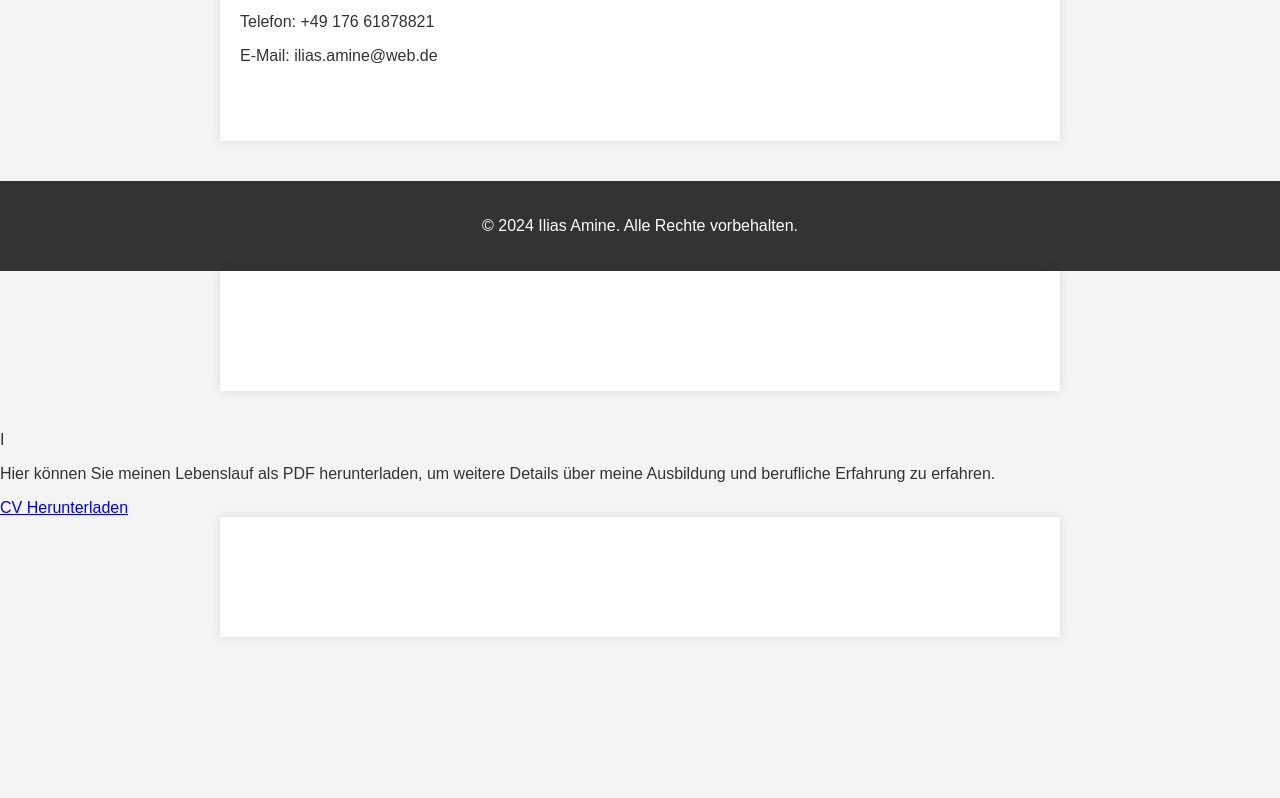
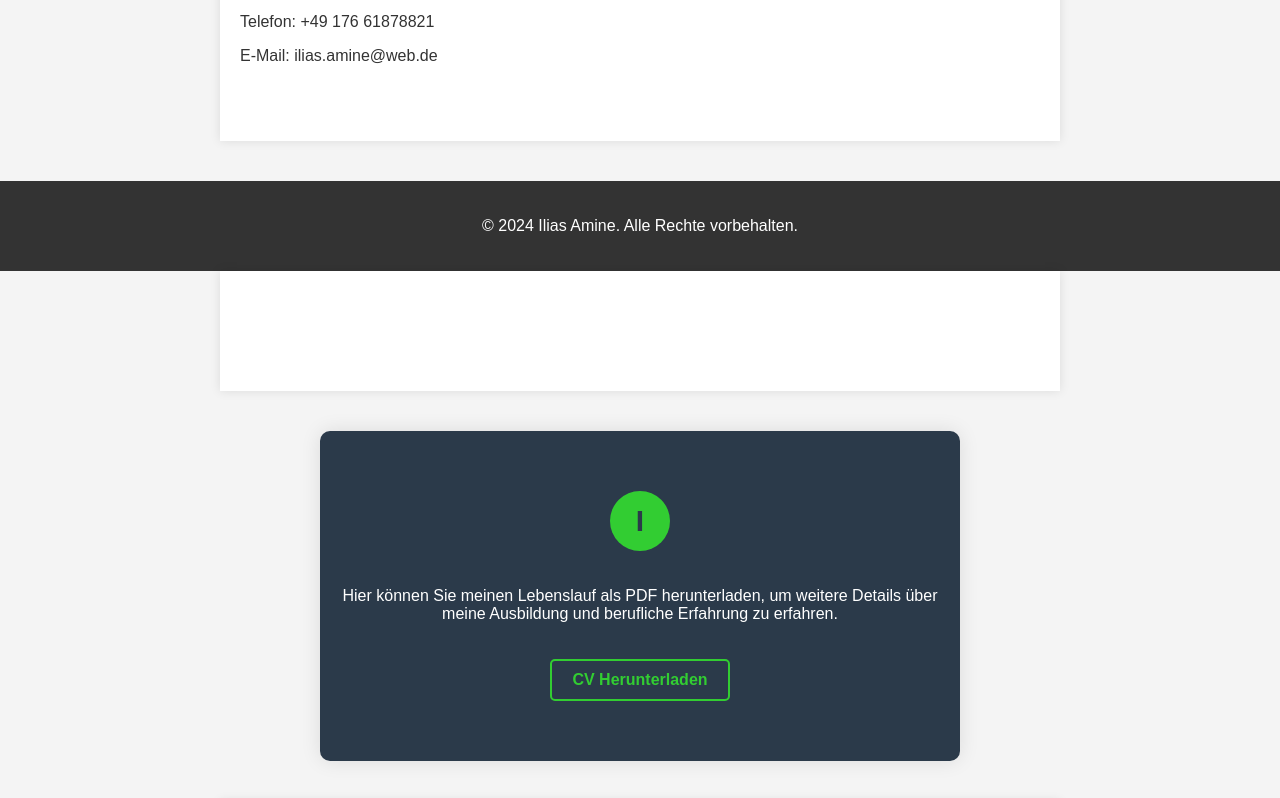
Before and after one commit to IliasAmine/Lebenslauf, a plain HTML site: page index.html in a window 1280 px wide. Shown: the part 2799-3597 px from the top of the page. Before the commit the page ends 3476 px from the top, so only its background shows below. Drawn offline with Linux system fonts and the light colour scheme.

Commit message:
Update styles.css

```diff
--- a/styles.css
+++ b/styles.css
@@ -113,3 +113,55 @@ body {
     background-color: #333;
     color: #fff;
 }
+
+.cv-section {
+    background-color: #2b3a4a;
+    padding: 60px 20px;
+    text-align: center;
+    color: #fff;
+    margin: 40px auto;
+    max-width: 600px;
+    border-radius: 10px;
+    box-shadow: 0 0 20px rgba(0, 0, 0, 0.1);
+}
+
+.cv-content {
+    display: flex;
+    flex-direction: column;
+    align-items: center;
+}
+
+.cv-logo {
+    margin-bottom: 20px;
+}
+
+.cv-icon {
+    display: inline-block;
+    width: 60px;
+    height: 60px;
+    line-height: 60px;
+    border-radius: 50%;
+    background-color: #32CD32;
+    font-size: 30px;
+    color: #2b3a4a;
+    text-align: center;
+    font-weight: bold;
+}
+
+.cv-button {
+    display: inline-block;
+    margin-top: 20px;
+    padding: 10px 20px;
+    color: #32CD32;
+    background-color: #2b3a4a;
+    border: 2px solid #32CD32;
+    border-radius: 5px;
+    text-decoration: none;
+    font-weight: bold;
+    transition: background-color 0.3s, color 0.3s;
+}
+
+.cv-button:hover {
+    background-color: #32CD32;
+    color: #2b3a4a;
+}
```
